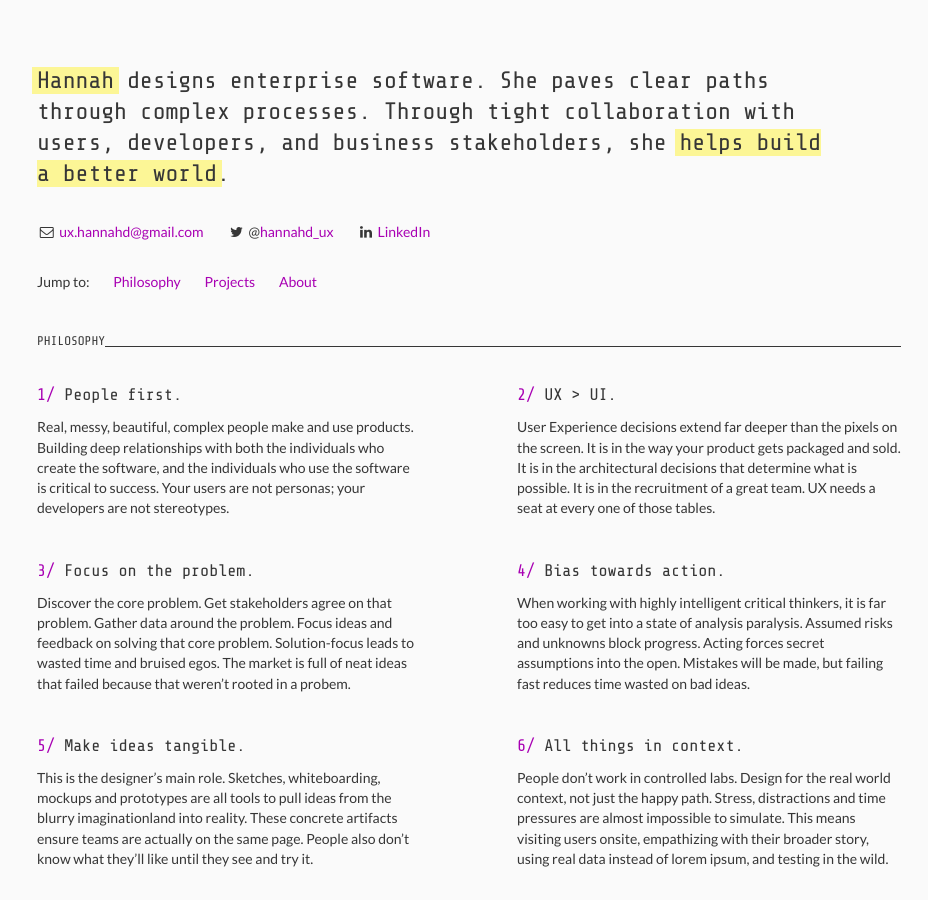
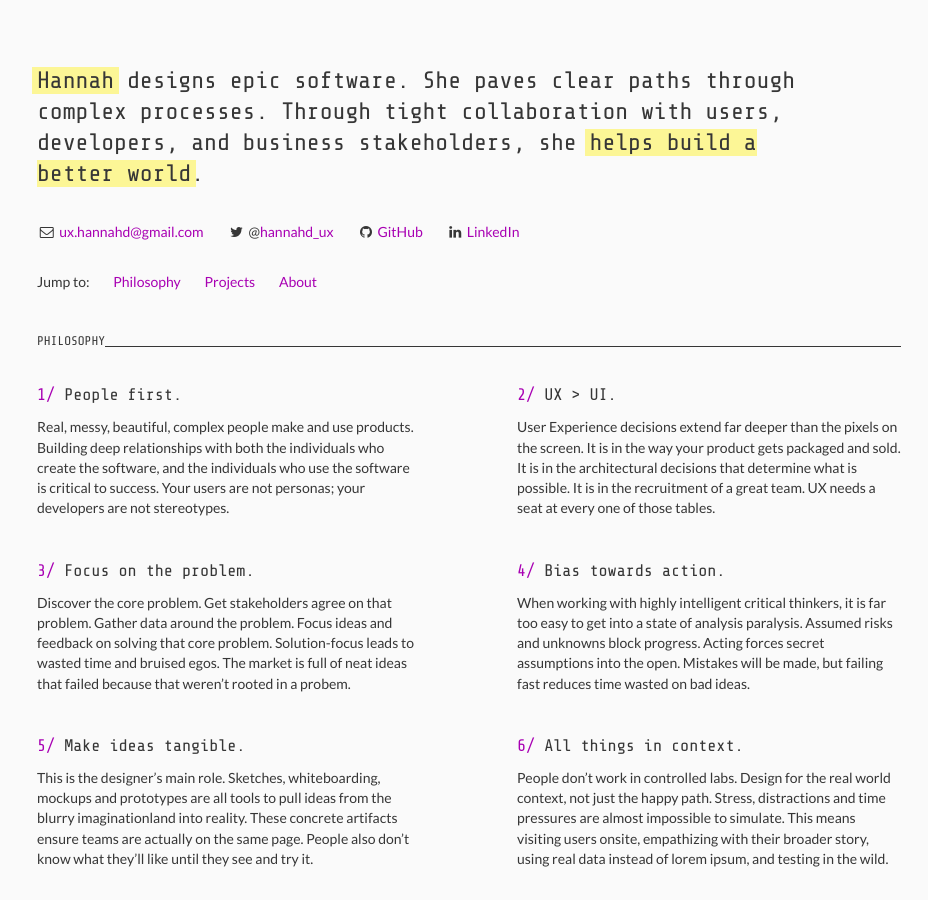
Before and after one commit to hannahd/hannahd.github.io, a Jekyll site: the page built from index.html, in a window 1280 px wide and 900 px high. Shown: the whole window, without its empty margins (171-1099 px from the left). Built offline with Jekyll 4.4.1, drawn with Linux system fonts in a browser that asks for light colours; nearby versions of some CDN libraries; some of the changed text lies outside the part shown.

Commit message:
Add recent talks and github links

```diff
--- a/_layouts/new-default.html
+++ b/_layouts/new-default.html
@@ -38,7 +38,7 @@
     <header class="container">
         <div class="row">
             <div class="col-11 hero">
-                <h1><em>Hannah</em> designs enterprise software. She paves clear paths through
+                <h1><em>Hannah</em> designs epic software. She paves clear paths through
             complex processes. Through tight collaboration with users, developers, and
             business stakeholders, she <em>helps build a better&nbsp;world</em>.</h1>
             </div>
@@ -48,6 +48,7 @@
                 <ul class="nav-horizontal-list">
                     <li><i class="fa fa-envelope-o" aria-hidden="true"></i> <a href="mailto:{{site.email}}">{{ site.email }}</a></li>
                     <li><i class="fa fa-twitter" aria-hidden="true"></i> @<a href="http://twitter.com/{{ site.twitter }}">{{ site.twitter }}</a></li>
+                    <li><i class="fa fa-github" aria-hidden="true"></i> <a href="https://github.com/{{ site.github }}">GitHub</a></li>
                     <li><i class="fa fa-linkedin" aria-hidden="true"></i> <a href="https://www.linkedin.com/in/{{ site.linkedin }}">LinkedIn</a></li>
                     </p>
                 </ul>
--- a/index.html
+++ b/index.html
@@ -301,6 +301,7 @@
             <p>A survey of Iowa State HCI website usage found that the directory pages were one of the sole reasons students, faculty and prospectives used the site. However, it was difficult to use, search and maintain. Tassel fixes&nbsp;that.</p>
             <p>2013 (Coursework)</p>
             <p>
+                <a href="https://github.com/hannahd/Tassel">Source Code on Github&nbsp;<i class="fa fa-external-link" aria-hidden="true"></i></a>
                 <span class="txt-muted">Case Study Coming Soon</span>
             </p>
         </div>
@@ -350,6 +351,7 @@
             <p>The Twitter firehose inundates users with a constant stream of the latest Tweets from the people they follow. This web app experimented in cutting through the noise of Twitter and emphasizing the lesser heard&nbsp;voices.</p>
             <p>2013 (Coursework)</p>
             <p>
+              <a href="https://github.com/hannahd/twitter-bubbles">Source Code on Github&nbsp;<i class="fa fa-external-link" aria-hidden="true"></i></a>
                 <span class="txt-muted">Case Study Coming Soon</span>
             </p>
         </div>
@@ -380,9 +382,12 @@
         </div>
         <div class="col-6">
             <h3 class="no-top-margin">Speaking &amp; Honors</h3>
+            <p>Product Experiences Keynote<br><span class="txt-muted">April 2017 &mdash; Workiva R&amp;D LINK Conference</span></p>
+            <p>"Packaging Wdesk"<br><span class="txt-muted">April 2017 &mdash; Workiva R&amp;D LINK Conference</span></p>
             <p><a href="https://www.slideshare.net/HannahDeering1/beyond-high-or-low-multifidelity-rapid-prototyping-university-of-illinois-webcon">"Beyond High or Low: Multi-Fidelity Rapid Prototyping"&nbsp;<i class="fa fa-external-link" aria-hidden="true"></i></a> <br> <span class="txt-muted">Apr 2016 &mdash; U of Illinois WebCon</span></p>
             <p>Technology Career Panel <br> <span class="txt-muted">Jan 2016 &mdash; AZ State Jumpstarting STEM Careers</span></p>
             <p>Rising Star Award Nominee <br> <span class="txt-muted">Nov 2015 &amp; 2016 &mdash; Technology Association of Iowa Women of Innovation Awards</span></p>
+            <p>"Interpreting Customer Feedback During Discovery" <br><span class="txt-muted">Oct 2015 &mdash; Workiva R&amp;D LINK Conference</span></p>
             <p>"Build It Better - How To Make Technology People Love” (Workshop) <br><span class="txt-muted">Oct 2015 &amp; March 2016 &mdash; Iowa State Women in Science &amp; Engineering STEM Careers Conference</span></p>
             <p><a href="https://www.slideshare.net/HannahDeering1/rapid-prototyping-experiencing-ux-meetup-des-moines-august-24-2015">"Rapid Prototyping"&nbsp;<i class="fa fa-external-link" aria-hidden="true"></i></a><br> <span class="txt-muted">Aug 2015 &mdash; Des Moines Experiencing UX Meetup</span></p>
             <p>Young Professionals Panel <br> <span class="txt-muted">Jan 2015 &mdash; Iowa State Women in Science &amp; Engineering Leadership Conference</span></p>
```
